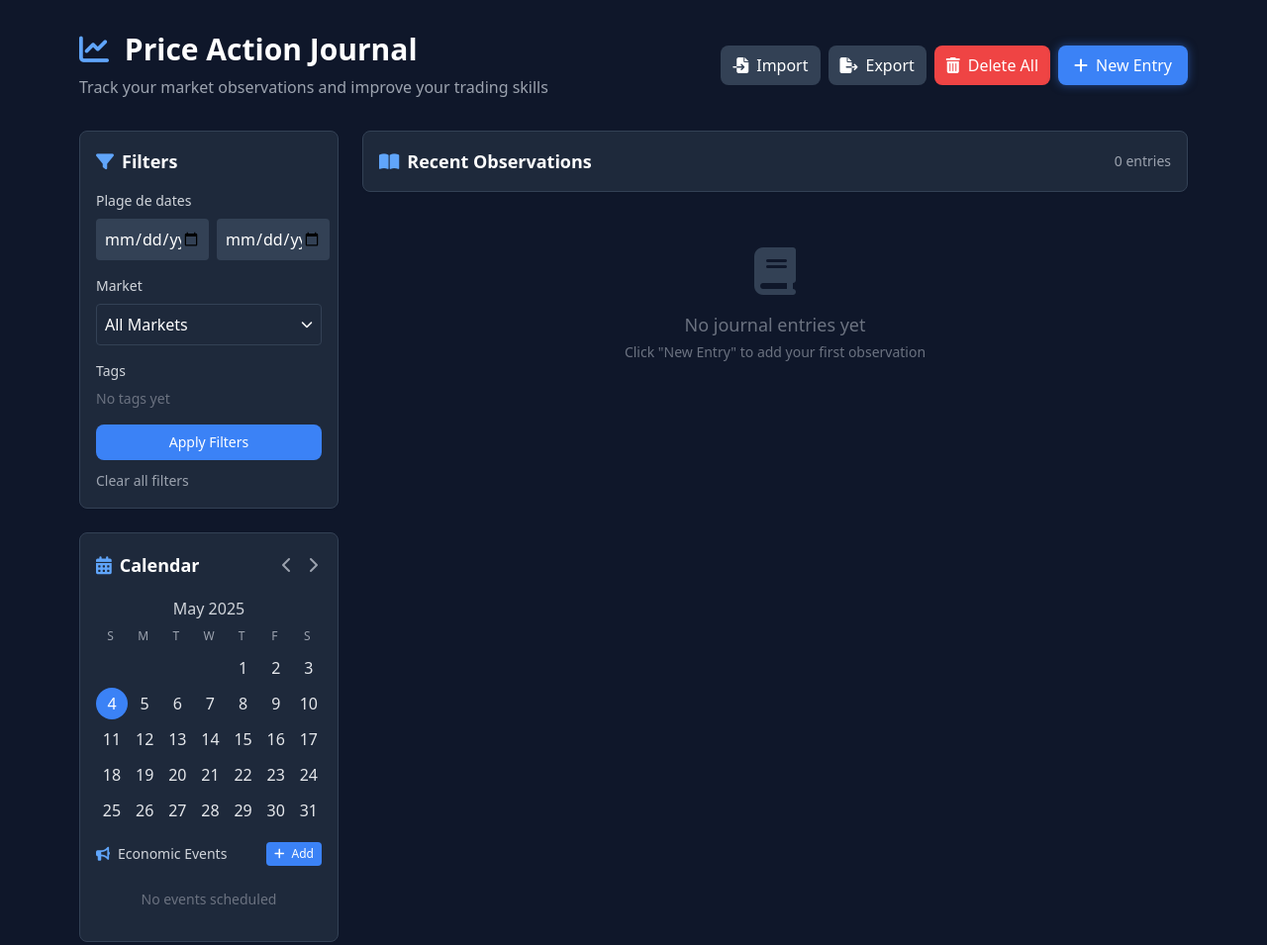
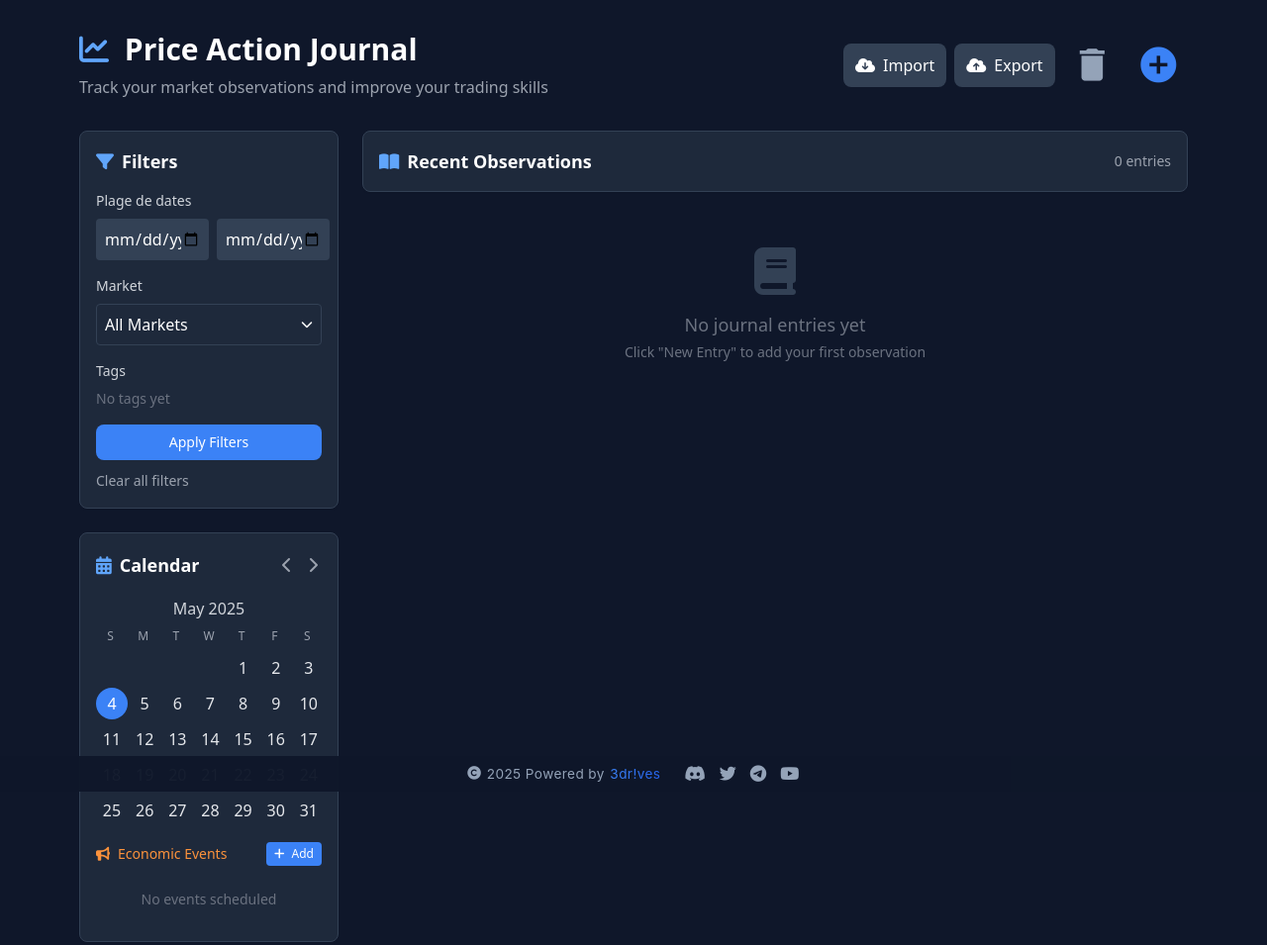
Before and after one commit to tithix/pa_journal, a plain HTML site: page index.html in a window 1280 px wide. Shown: the whole page at 99% size. Drawn offline with nearby package versions, Linux system fonts and the light colour scheme.

Commit message:
Add files via upload

```diff
--- a/index.html
+++ b/index.html
@@ -25,7 +25,7 @@
         }
     </script>
     <link rel="stylesheet" href="https://cdnjs.cloudflare.com/ajax/libs/font-awesome/6.4.0/css/all.min.css">
-    <link rel="icon" type="image/png" href="logo.PNG">
+    <link href="https://fonts.googleapis.com/icon?family=Material+Icons" rel="stylesheet">
     <style>
         body {
             transition: background-color 0.3s ease;
@@ -346,6 +346,18 @@
                 width: 95%;
                 max-height: 90vh;
             }
+        }
+
+        #newEntryBtn:hover {
+            filter: brightness(1.15) drop-shadow(0 0 8px #3b82f6);
+        }
+
+        #newEntryBtn:hover .fa-square-plus {
+            filter: brightness(1.3) drop-shadow(0 0 6px #2563eb);
+        }
+
+        #deleteAllBtn:hover .delete-hover-red {
+            color: #ef4444;
         }
     </style>
 </head>
@@ -364,20 +376,22 @@
                 </div>
                 <div class="flex flex-wrap gap-2 w-full md:w-auto header-buttons">
                     <button id="importBtn"
-                        class="bg-dark-700 hover:bg-dark-600 text-white px-3 py-2 rounded-lg flex items-center transition-all">
-                        <i class="fas fa-file-import mr-2"></i> Import
+                        class="bg-dark-700 hover:bg-dark-600 text-white px-3 py-2 rounded-lg flex items-center transition-all group">
+                        <i class="fas fa-cloud-arrow-down mr-2 group-hover:text-blue-400 transition-colors"></i> Import
                     </button>
                     <button id="exportBtn"
-                        class="bg-dark-700 hover:bg-dark-600 text-white px-3 py-2 rounded-lg flex items-center transition-all">
-                        <i class="fas fa-file-export mr-2"></i> Export
+                        class="bg-dark-700 hover:bg-dark-600 text-white px-3 py-2 rounded-lg flex items-center transition-all group">
+                        <i class="fas fa-cloud-arrow-up mr-2 group-hover:text-green-400 transition-colors"></i> Export
                     </button>
-                    <button id="deleteAllBtn"
-                        class="bg-red-500 hover:bg-red-600 text-white px-3 py-2 rounded-lg flex items-center transition-all">
-                        <i class="fas fa-trash-alt mr-2"></i> Delete All
+                    <button id="deleteAllBtn" style="background:none;border:none;cursor:pointer;padding:0 0.5em;"
+                        title="Delete All">
+                        <span class="material-icons delete-hover-red"
+                            style="font-size:2.7rem;color:#94a3b8;vertical-align:middle;transition:color 0.2s;">delete</span>
                     </button>
-                    <button id="newEntryBtn"
-                        class="bg-blue-500 hover:bg-blue-600 text-white px-4 py-2 rounded-lg flex items-center glow hover:glow-lg transition-all">
-                        <i class="fas fa-plus mr-2"></i> New Entry
+                    <button id="newEntryBtn" style="background:none;border:none;cursor:pointer;padding:0 0.5em;"
+                        title="New Entry">
+                        <span class="material-icons"
+                            style="font-size:2.7rem;color:#3b82f6;vertical-align:middle;transition:color 0.2s;">add_circle</span>
                     </button>
                 </div>
             </div>
@@ -480,8 +494,8 @@
 
                     <div class="mt-4">
                         <div class="flex justify-between items-center mb-2">
-                            <h3 class="text-sm font-medium text-gray-300">
-                                <i class="fas fa-bullhorn mr-2 text-blue-400"></i>Economic Events
+                            <h3 class="text-sm font-medium" style="color:#fb923c;">
+                                <i class="fas fa-bullhorn mr-2" style="color:#fb923c;"></i>Economic Events
                             </h3>
                             <button id="addEventBtn"
                                 class="text-xs bg-blue-500 hover:bg-blue-600 text-white px-2 py-1 rounded">
@@ -1994,6 +2008,24 @@
             }
         });
     </script>
+
+    <footer
+        style="position:fixed;left:0;right:0;bottom:0;z-index:50;background:rgba(15,23,42,0.97);color:#94a3b8;font-size:0.85rem;font-family:Inter,sans-serif;text-align:center;padding:0.5rem 0;letter-spacing:0.03em;display:flex;justify-content:center;align-items:center;gap:1.5rem;">
+        <span style="display:flex;align-items:center;gap:0.4em;">
+            <i class="fa-solid fa-copyright"></i> 2025 Powered by <span
+                style="background:linear-gradient(90deg,#3b82f6,#2563eb);-webkit-background-clip:text;-webkit-text-fill-color:transparent;background-clip:text;text-fill-color:transparent;font-weight:400;">3dr!ves</span>
+        </span>
+        <span style="display:flex;align-items:center;gap:1em;">
+            <a href="#" target="_blank" aria-label="Discord" style="color:#94a3b8;"><i
+                    class="fab fa-discord fa-lg"></i></a>
+            <a href="#" target="_blank" aria-label="Twitter" style="color:#94a3b8;"><i
+                    class="fab fa-twitter fa-lg"></i></a>
+            <a href="#" target="_blank" aria-label="Telegram" style="color:#94a3b8;"><i
+                    class="fab fa-telegram fa-lg"></i></a>
+            <a href="#" target="_blank" aria-label="YouTube" style="color:#94a3b8;"><i
+                    class="fab fa-youtube fa-lg"></i></a>
+        </span>
+    </footer>
 </body>
 
 </html>
```
